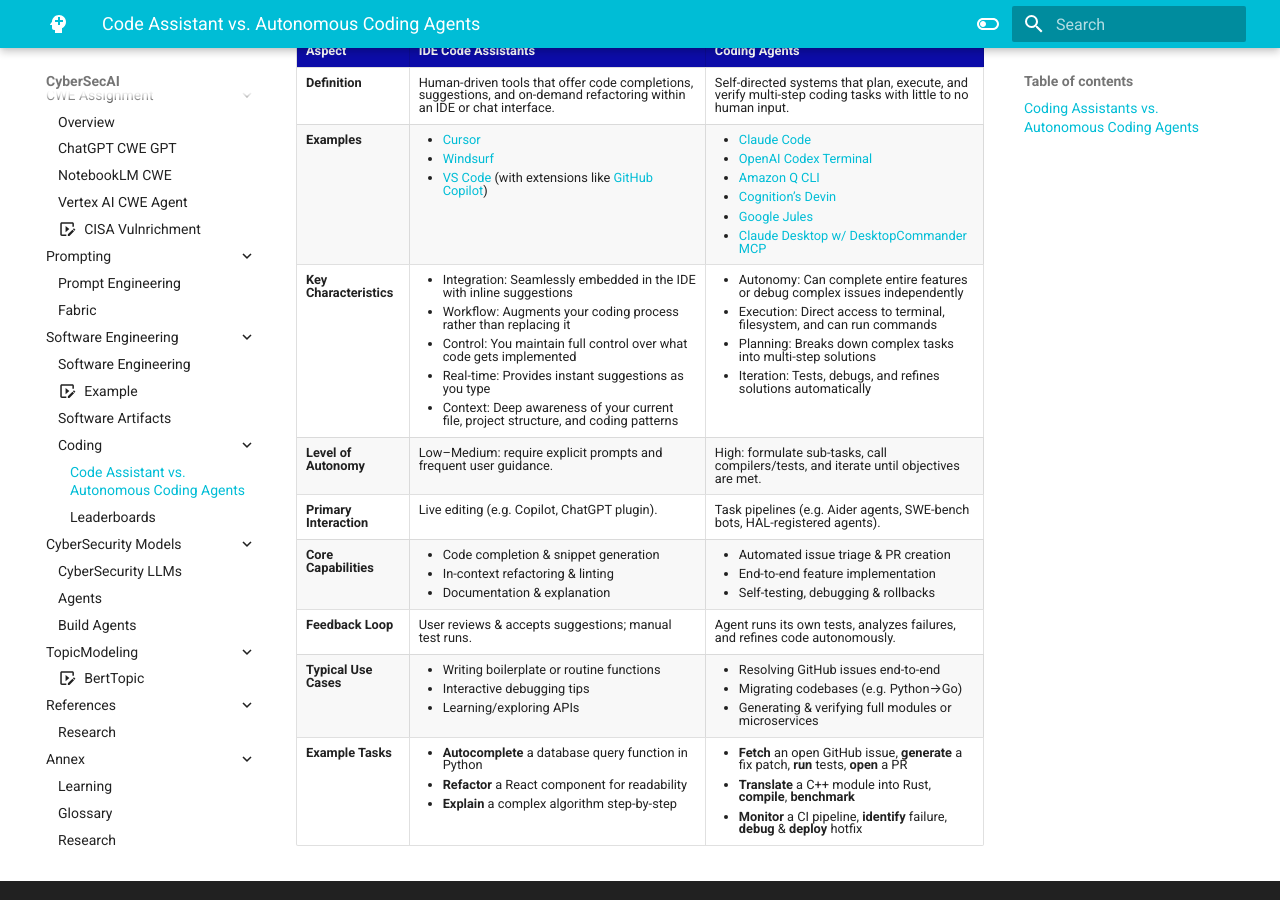
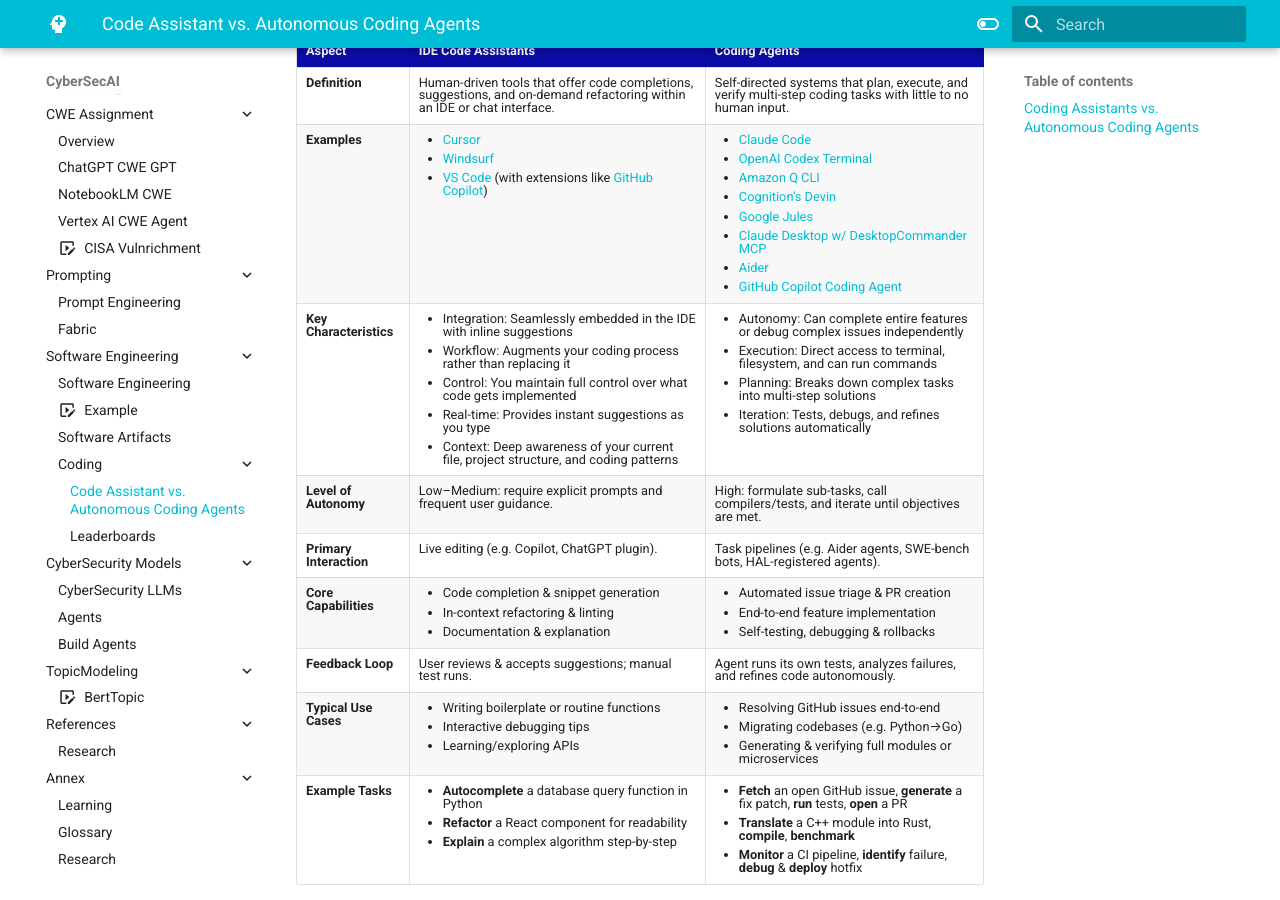
Before and after one commit to CyberSecAI/CyberSecAI.github.io, an MkDocs documentation site: the page built from docs/software/code/code_assistant_agents.md, in a window 1280 px wide and 900 px high, scrolled down 366 px. Built offline with MkDocs 1.6.1 and Material for MkDocs 9.7.7, drawn with Linux system fonts in a browser that asks for light colours; comment, search, counter and statistics services are not loaded.

```diff
--- a/docs/software/code/code_assistant_agents.md
+++ b/docs/software/code/code_assistant_agents.md
@@ -3,17 +3,16 @@
 !!! abstract "Overview"
 
     This page gives a comparison of Coding Assistants vs. Autonomous Coding Agents
-
 ## Coding Assistants vs. Autonomous Coding Agents
 
-| Aspect                  | IDE Code Assistants                                                                                                                                                                                                                                                                                                                                                                               | Coding Agents                                                                                                                                                                                                                                                                                                                                                                                                                                                |
-| ----------------------- | ------------------------------------------------------------------------------------------------------------------------------------------------------------------------------------------------------------------------------------------------------------------------------------------------------------------------------------------------------------------------------------------------- | ------------------------------------------------------------------------------------------------------------------------------------------------------------------------------------------------------------------------------------------------------------------------------------------------------------------------------------------------------------------------------------------------------------------------------------------------------------ |
-| **Definition**          | Human-driven tools that offer code completions, suggestions, and on-demand refactoring within an IDE or chat interface.                                                                                                                                                                                                                                                                           | Self-directed systems that plan, execute, and verify multi-step coding tasks with little to no human input.                                                                                                                                                                                                                                                                                                                                                  |
-| **Examples**            | <ul><li>[Cursor](https://www.cursor.com/)</li><li>[Windsurf](https://windsurf.com/)</li><li>[VS Code](https://code.visualstudio.com/) (with extensions like [GitHub Copilot](https://github.com/features/copilot))</li></ul>                                                                                                                                                                      | <ul><li>[Claude Code](https://docs.anthropic.com/en/docs/claude-code/overview)</li><li>[OpenAI Codex Terminal](https://github.com/openai/codex)</li><li>[Amazon Q CLI](https://aws.amazon.com/about-aws/whats-new/2025/03/amazon-q-developer-cli-agent-command-line/)</li><li>[Cognition’s Devin](https://devin.ai/)</li><li>[Google Jules](https://jules.google/)</li><li>[Claude Desktop w/ DesktopCommander MCP](https://desktopcommander.app/)</li></ul> |
-| **Key Characteristics** | <ul><li>Integration: Seamlessly embedded in the IDE with inline suggestions</li><li>Workflow: Augments your coding process rather than replacing it</li><li>Control: You maintain full control over what code gets implemented</li><li>Real-time: Provides instant suggestions as you type</li><li>Context: Deep awareness of your current file, project structure, and coding patterns</li></ul> | <ul><li>Autonomy: Can complete entire features or debug complex issues independently</li><li>Execution: Direct access to terminal, filesystem, and can run commands</li><li>Planning: Breaks down complex tasks into multi-step solutions</li><li>Iteration: Tests, debugs, and refines solutions automatically</li></ul>                                                                                                                                    |
-| **Level of Autonomy**   | Low–Medium: require explicit prompts and frequent user guidance.                                                                                                                                                                                                                                                                                                                                  | High: formulate sub-tasks, call compilers/tests, and iterate until objectives are met.                                                                                                                                                                                                                                                                                                                                                                       |
-| **Primary Interaction** | Live editing (e.g. Copilot, ChatGPT plugin).                                                                                                                                                                                                                                                                                                                                                      | Task pipelines (e.g. Aider agents, SWE-bench bots, HAL-registered agents).                                                                                                                                                                                                                                                                                                                                                                                   |
-| **Core Capabilities**   | <ul><li>Code completion & snippet generation</li><li>In-context refactoring & linting</li><li>Documentation & explanation</li></ul>                                                                                                                                                                                                                                                               | <ul><li>Automated issue triage & PR creation</li><li>End-to-end feature implementation</li><li>Self-testing, debugging & rollbacks</li></ul>                                                                                                                                                                                                                                                                                                                 |
-| **Feedback Loop**       | User reviews & accepts suggestions; manual test runs.                                                                                                                                                                                                                                                                                                                                             | Agent runs its own tests, analyzes failures, and refines code autonomously.                                                                                                                                                                                                                                                                                                                                                                                  |
-| **Typical Use Cases**   | <ul><li>Writing boilerplate or routine functions</li><li>Interactive debugging tips</li><li>Learning/exploring APIs</li></ul>                                                                                                                                                                                                                                                                     | <ul><li>Resolving GitHub issues end-to-end</li><li>Migrating codebases (e.g. Python→Go)</li><li>Generating & verifying full modules or microservices</li></ul>                                                                                                                                                                                                                                                                                               |
-| **Example Tasks**       | <ul><li>**Autocomplete** a database query function in Python</li><li>**Refactor** a React component for readability</li><li>**Explain** a complex algorithm step-by-step</li></ul>                                                                                                                                                                                                                | <ul><li>**Fetch** an open GitHub issue, **generate** a fix patch, **run** tests, **open** a PR</li><li>**Translate** a C++ module into Rust, **compile**, **benchmark**</li><li>**Monitor** a CI pipeline, **identify** failure, **debug** & **deploy** hotfix</li></ul>                                                                                                                                                                                     |
+| Aspect                  | IDE Code Assistants                                                                                                                                                                                                                                                                                                                                                                               | Coding Agents                                                                                                                                                                                                                                                                                                                                                                                                                                                                                                                                                                                                                     |
+| ----------------------- | ------------------------------------------------------------------------------------------------------------------------------------------------------------------------------------------------------------------------------------------------------------------------------------------------------------------------------------------------------------------------------------------------- | --------------------------------------------------------------------------------------------------------------------------------------------------------------------------------------------------------------------------------------------------------------------------------------------------------------------------------------------------------------------------------------------------------------------------------------------------------------------------------------------------------------------------------------------------------------------------------------------------------------------------------- |
+| **Definition**          | Human-driven tools that offer code completions, suggestions, and on-demand refactoring within an IDE or chat interface.                                                                                                                                                                                                                                                                           | Self-directed systems that plan, execute, and verify multi-step coding tasks with little to no human input.                                                                                                                                                                                                                                                                                                                                                                                                                                                                                                                       |
+| **Examples**            | <ul><li>[Cursor](https://www.cursor.com/)</li><li>[Windsurf](https://windsurf.com/)</li><li>[VS Code](https://code.visualstudio.com/) (with extensions like [GitHub Copilot](https://github.com/features/copilot))</li></ul>                                                                                                                                                                      | <ul><li>[Claude Code](https://docs.anthropic.com/en/docs/claude-code/overview)</li><li>[OpenAI Codex Terminal](https://github.com/openai/codex)</li><li>[Amazon Q CLI](https://aws.amazon.com/about-aws/whats-new/2025/03/amazon-q-developer-cli-agent-command-line/)</li><li>[Cognition’s Devin](https://devin.ai/)</li><li>[Google Jules](https://jules.google/)</li><li>[Claude Desktop w/ DesktopCommander MCP](https://desktopcommander.app/)</li><li>[Aider](https://aider.chat/)</li><li>[GitHub Copilot Coding Agent](https://github.blog/news-insights/product-news/github-copilot-meet-the-new-coding-agent/)</li></ul> |
+| **Key Characteristics** | <ul><li>Integration: Seamlessly embedded in the IDE with inline suggestions</li><li>Workflow: Augments your coding process rather than replacing it</li><li>Control: You maintain full control over what code gets implemented</li><li>Real-time: Provides instant suggestions as you type</li><li>Context: Deep awareness of your current file, project structure, and coding patterns</li></ul> | <ul><li>Autonomy: Can complete entire features or debug complex issues independently</li><li>Execution: Direct access to terminal, filesystem, and can run commands</li><li>Planning: Breaks down complex tasks into multi-step solutions</li><li>Iteration: Tests, debugs, and refines solutions automatically</li></ul>                                                                                                                                                                                                                                                                                                         |
+| **Level of Autonomy**   | Low–Medium: require explicit prompts and frequent user guidance.                                                                                                                                                                                                                                                                                                                                  | High: formulate sub-tasks, call compilers/tests, and iterate until objectives are met.                                                                                                                                                                                                                                                                                                                                                                                                                                                                                                                                            |
+| **Primary Interaction** | Live editing (e.g. Copilot, ChatGPT plugin).                                                                                                                                                                                                                                                                                                                                                      | Task pipelines (e.g. Aider agents, SWE-bench bots, HAL-registered agents).                                                                                                                                                                                                                                                                                                                                                                                                                                                                                                                                                        |
+| **Core Capabilities**   | <ul><li>Code completion & snippet generation</li><li>In-context refactoring & linting</li><li>Documentation & explanation</li></ul>                                                                                                                                                                                                                                                               | <ul><li>Automated issue triage & PR creation</li><li>End-to-end feature implementation</li><li>Self-testing, debugging & rollbacks</li></ul>                                                                                                                                                                                                                                                                                                                                                                                                                                                                                      |
+| **Feedback Loop**       | User reviews & accepts suggestions; manual test runs.                                                                                                                                                                                                                                                                                                                                             | Agent runs its own tests, analyzes failures, and refines code autonomously.                                                                                                                                                                                                                                                                                                                                                                                                                                                                                                                                                       |
+| **Typical Use Cases**   | <ul><li>Writing boilerplate or routine functions</li><li>Interactive debugging tips</li><li>Learning/exploring APIs</li></ul>                                                                                                                                                                                                                                                                     | <ul><li>Resolving GitHub issues end-to-end</li><li>Migrating codebases (e.g. Python→Go)</li><li>Generating & verifying full modules or microservices</li></ul>                                                                                                                                                                                                                                                                                                                                                                                                                                                                    |
+| **Example Tasks**       | <ul><li>**Autocomplete** a database query function in Python</li><li>**Refactor** a React component for readability</li><li>**Explain** a complex algorithm step-by-step</li></ul>                                                                                                                                                                                                                | <ul><li>**Fetch** an open GitHub issue, **generate** a fix patch, **run** tests, **open** a PR</li><li>**Translate** a C++ module into Rust, **compile**, **benchmark**</li><li>**Monitor** a CI pipeline, **identify** failure, **debug** & **deploy** hotfix</li></ul>                                                                                                                                                                                                                                                                                                                                                          |
```
Also changed, not shown: docs/software/introduction.md (+2 -2 lines).
